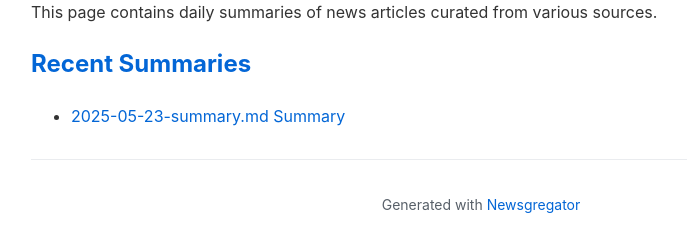
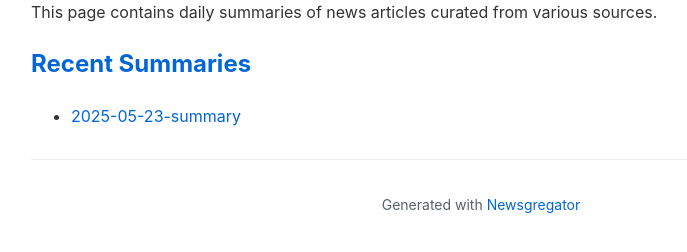
Before and after one commit to zendril/newsgregator, a Jekyll site: the page built from docs/index.md, in a window 1280 px wide. Shown: the part 271-523 px from the top of the page, without its empty margins (159-846 px from the left). Built offline with Jekyll 4.4.1, drawn with Linux system fonts in a browser that asks for light colours.

Commit message:
making the GH pages render from md to html with jekyll

```diff
--- a/docs/index.md
+++ b/docs/index.md
@@ -12,14 +12,11 @@ This page contains daily summaries of news articles curated from various sources
 <ul>
 {% assign sorted_pages = site.pages | sort: 'date' | reverse %}
 {% for page in sorted_pages %}
-    {% if page.path contains '.md' and page.path != 'docs/index.md' %}
-        {% assign filename = page.path | split: '/' | last %}
-        {% assign date_parts = filename | remove: '.md' | split: '-' %}
-        {% if date_parts.size >= 3 %}
+    {% if page.path contains '.md' and page.path != 'index.md' %}
+        {% assign filename = page.path | split: '/' | last | remove: '.md' %}
         <li>
-          <a href="{{ site.baseurl }}/docs/{{ filename }}.html">{{ filename }} Summary</a>
+          <a href="{{ site.baseurl }}/{{ filename }}.html">{{ filename }}</a>
         </li>
-        {% endif %}
     {% endif %}
 {% endfor %}
 </ul>
```
